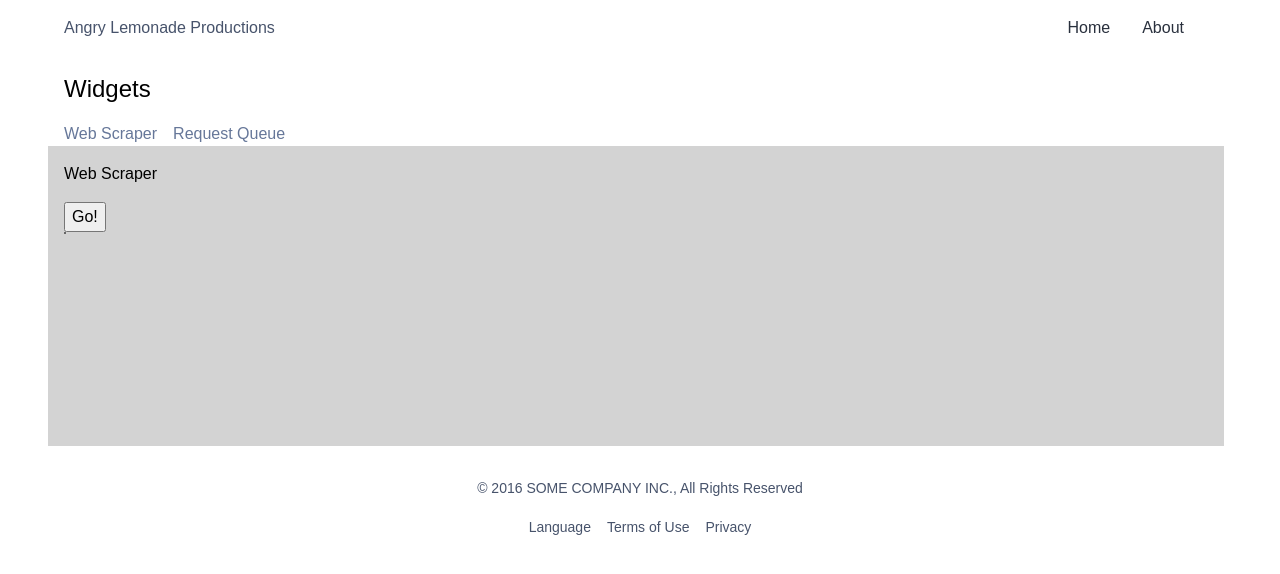
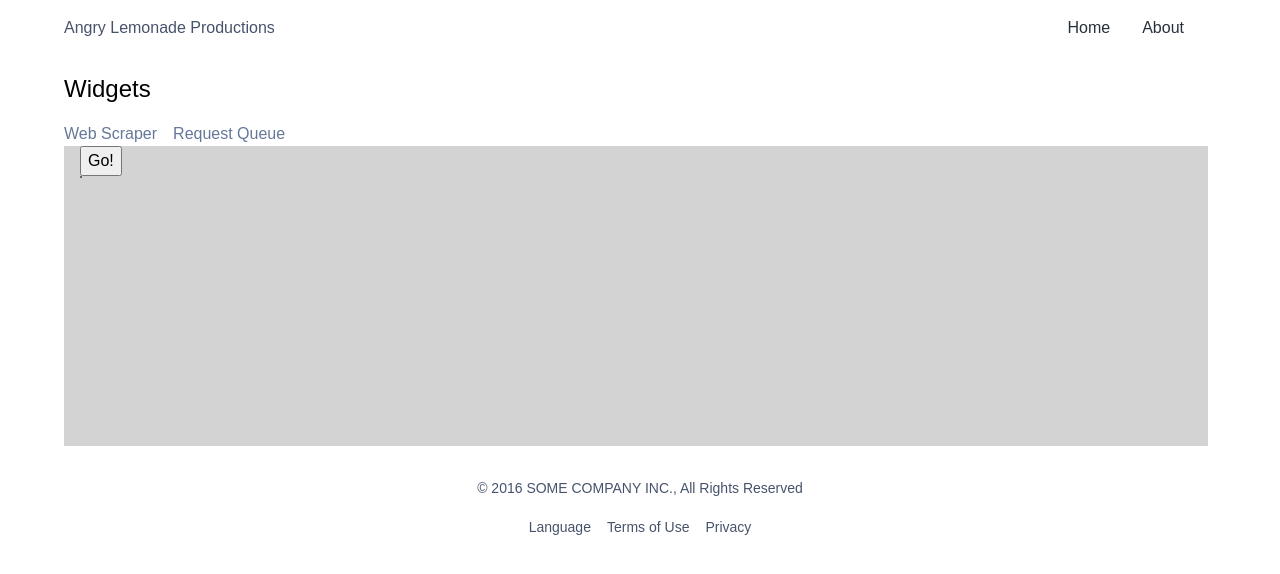
Before and after one commit to joelcaples/jdev-web, an Angular app: page /requestqueue in a window 1280 px wide. Before the commit this address led to /. Shown: the top 574 px of the page. Built offline with nearby package versions, Linux system fonts and the light colour scheme.

Commit message:
Added Router

```diff
--- a/src/app/components/app/app.component.html
+++ b/src/app/components/app/app.component.html
@@ -11,38 +11,21 @@
 
 <div class="flex flex-row ph3">
   <div class="w-100 ph3 mr2">
-
     <div class="border-box db dt-1 w-100 ph3 ph5-1">
 
-      <nav class="pl3">
+      <nav class="ph3">
         <h3>Widgets</h3>
-        <a class="link dim gray f6 f5-ns dib mr3" href="#0" (click)="pageMode=0" title="Home">Web Scraper</a>
-        <a class="link dim gray f6 f5-ns dib mr3" href="#0" (click)="pageMode=1" title="About">Request Queue</a>
+        <a class="link dim gray f6 f5-ns dib mr3" routerLink="/requestqueue">Web Scraper</a>
+        <a class="link dim gray f6 f5-ns dib mr3" routerLink="/webscraper">Request Queue</a>
       </nav>
 
-      <div class="ph3 w-100 overflow-y-auto scroller" style="height:300px; background-color: lightgray;">
-        <web-scraper *ngIf="pageMode===0"></web-scraper>
-        <request-queue *ngIf="pageMode===1"></request-queue>
+      <div class="ph3">
+        <router-outlet></router-outlet>
       </div>
 
     </div>
-
   </div>
-  <!-- <div class="outline w-25 pa3 mr2">
-    <code>1</code>
 </div>
-  <div class="outline w-25 pa3 mr2">
-    <code>2</code>
-  </div>
-  <div class="outline w-25 pa3 mr2">
-    <code>3</code>
-  </div>
-  <div class="outline w-25 pa3 mr2">
-    <code>4</code>
-  </div> -->
-</div>
-
-
 
 <footer class="pv4 ph3 ph5-m ph6-l mid-gray">
   <small class="f6 db tc">© 2016 <b class="ttu">SOME COMPANY Inc</b>., All Rights Reserved</small>
--- a/src/app/modules/app-routing/app-routing.module.ts
+++ b/src/app/modules/app-routing/app-routing.module.ts
@@ -1,8 +1,17 @@
 import { NgModule } from '@angular/core';
 import { Routes, RouterModule } from '@angular/router';
 
+import { RequestQueueComponent } from 'src/app/widgets/request-queue/request-queue.component';
+import { WebScraperComponent } from 'src/app/widgets/web-scraper/web-scraper.component';
 
-const routes: Routes = [];
+const routes: Routes = [
+  // { path: '', redirectTo: '/dashboard', pathMatch: 'full' },
+  // { path: 'dashboard', component: DashboardComponent },
+  // { path: 'detail/:id', component: HeroDetailComponent },
+  // { path: 'heroes', component: HeroesComponent }
+  { path: 'requestqueue', component: RequestQueueComponent },
+  { path: 'webscraper', component: WebScraperComponent }
+];
 
 @NgModule({
   imports: [RouterModule.forRoot(routes)],
--- a/src/app/widgets/request-queue/request-queue.component.html
+++ b/src/app/widgets/request-queue/request-queue.component.html
@@ -1,4 +1,4 @@
-<p>Request Queue</p>
+<div class="ph3 w-100 overflow-y-auto scroller" style="height:300px; background-color: lightgray;">
     <input type="button" (click)="go()" value="Go!"/>
     <div class="div-table">
         <div class="div-table-row" *ngFor="let value of values">
@@ -8,3 +8,4 @@
             <div class="div-table-col">{{value.ValueCubed}}</div>
         </div>
     </div>
+</div>
--- a/src/app/widgets/web-scraper/web-scraper.component.html
+++ b/src/app/widgets/web-scraper/web-scraper.component.html
@@ -1,4 +1,4 @@
-<p>Web Scraper</p>
+<div class="ph3 w-100 overflow-y-auto scroller" style="height:300px; background-color: lightgray;">
     <input type="button" (click)="go()" value="Go!"/>
     <div class="div-table">
         <div class="div-table-row" *ngFor="let response of responses">
@@ -7,3 +7,4 @@
             <div class="div-table-col">{{response.EndTime}}</div>
         </div>
     </div>
+</div>
```
Lines whose indentation alone changed are shown as unchanged.
